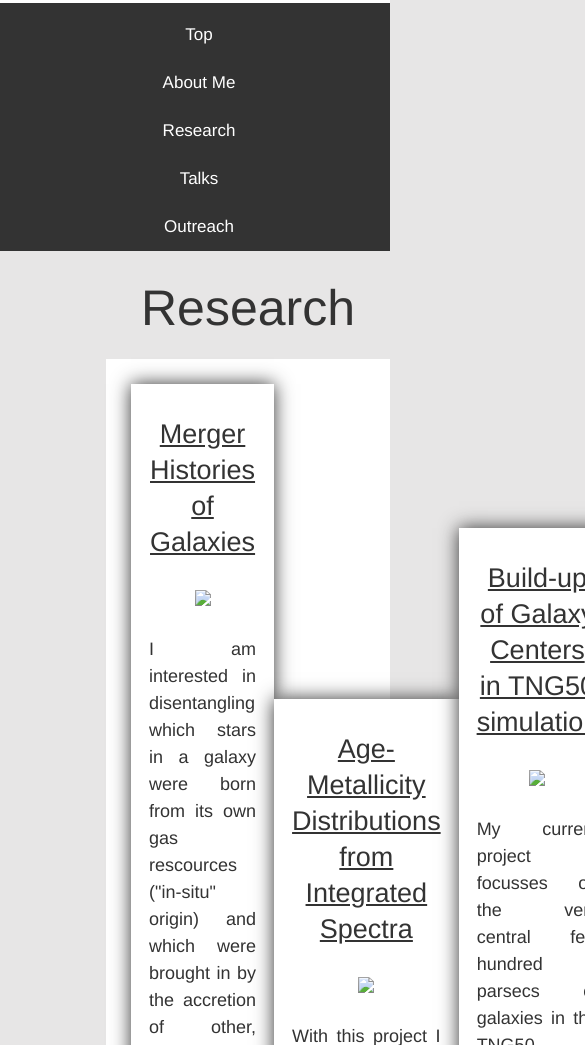
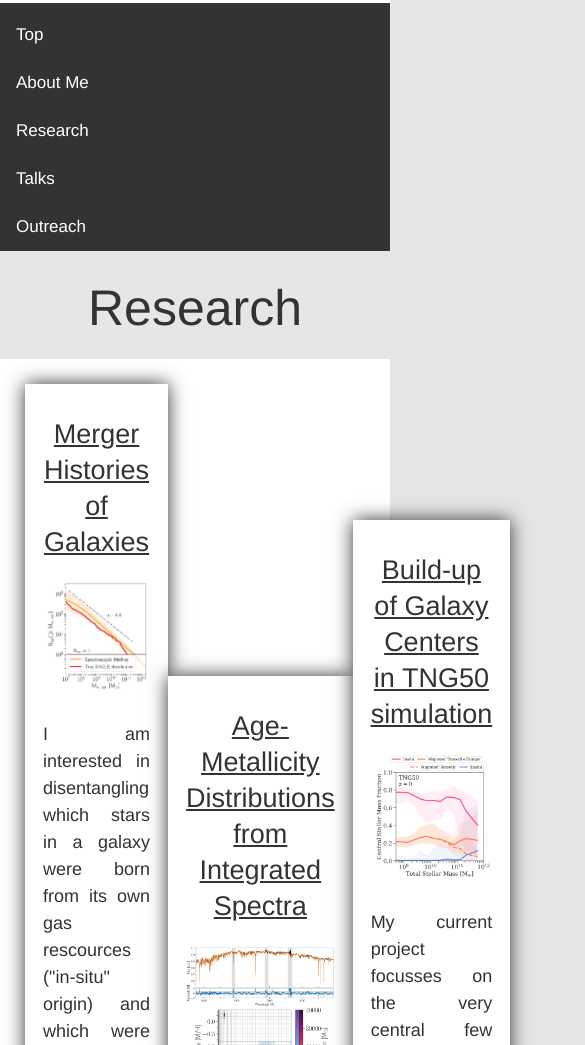
Before and after one commit to boeckera/boeckera.github.io, a plain HTML site: page index.html in a window 390 px wide. Shown: the part 2073-3118 px from the top of the page, 585 px wide, since content can reach past the window. Drawn offline with Linux system fonts and the light colour scheme.

Commit message:
Add files via upload

```diff
--- a/index.html
+++ b/index.html
@@ -31,6 +31,7 @@ img{
   }
   .image{
     flex-basis: 20%;
+    flex-wrap: wrap;
   }
   .text{
     width: 40%;
@@ -47,6 +48,7 @@ img{
     padding-bottom: 5px;
     margin-left: 106px;
   }
+
   #topnav{
     /*background-color: #333;
     overflow: hidden;
@@ -67,6 +69,7 @@ img{
     display: block;
     animation: fadeIn ease 5s;
   }
+
   #topnav a{
     /*float: left;
     color: #333;
@@ -81,6 +84,7 @@ img{
     background-color: #333;
     display: block;
   }
+
   #topnav a:hover{
     background-color: #E7E6E6;
     color: black;
@@ -98,14 +102,9 @@ img{
       position: relative;
     }
     #topnav a {float: left;}
-    /*div.content {margin-left: 0;}*/
-  }
-
-  /* On screens that are less than 400px, display the bar vertically, instead of horizontally */
-  @media screen and (max-width: 400px) {
-    #topnav a {
-      text-align: center;
-      float: none;
+    .page {
+      width: 100%;
+      margin-left: 0px;
     }
   }
 
@@ -257,7 +256,7 @@ img{
   <div class="container2">
   <a href="aboutmergerhistories.html">
       <h2 style="text-align: center; text-decoration: underline;">Merger Histories of Galaxies</h2>
-      <img src="satellitemassfunction.pdf" width=400px>
+      <img src="satellitemassfunction.png" width=400px>
       <p style="text-align: justify; line-height: 150%;font-size: 18px;"> I am interested in disentangling which stars in a galaxy were born from its own gas rescources ("in-situ" origin)
         and which were brought in by the accretion of other, smaller galaxies ("ex-situ" origin). The in-situ or ex-situ origin of stellar populations inside
          a galaxy are imprinted on their properties such as their age or metallicity. We can measure such properties from integrated light spectra and recover
@@ -271,7 +270,7 @@ img{
   <div class="container2">
   <a href="aboutagemetallicitydistributions.html">
       <h2 style="text-align: center; text-decoration: underline;">Age-Metallicity Distributions from Integrated Spectra</h2>
-      <img src="compare_single_integrated_3.pdf" width=400px>
+      <img src="compare_single_integrated_3.png" width=400px>
       <p style="text-align: justify; line-height: 150%;font-size: 18px;"> With this project I show that we are able to recover the distributions of ages and metallicities of stellar populations from a single integrated spectrum
          in agreement with resolved measurements. Whereas the latter is often thought of to be more reliable, it can only be applied to a few nearby systems. Therefore, it is crucial that
          we develop and test methods that can ultimately provide us with the same information about an object's stellar population content using integrated light alone.</p>
@@ -283,7 +282,7 @@ img{
   <div class="container2">
   <a href="aboutcentersintng.html">
       <h2 style="text-align: center; text-decoration: underline;">Build-up of Galaxy Centers in TNG50 simulation</h2>
-      <img src="central_mass.pdf" width=400px>
+      <img src="central_mass.png" width=400px>
       <p style="text-align: justify; line-height: 150%;font-size: 18px;">My current project focusses on the very central few hundred parsecs of galaxies in the TNG50 simulations. With such simulations, we
       can track back stars in time and determine where they were born and what properties they have. I categorize stars depending on whether they were born inside the center
       and remain there throughout their life ("in-situ"), were born somewhere else inside the galaxy and then moved to center ("migrated") or if they were brought in from the
```
Also changed, not shown: aboutagemetallicitydistributions.html (+1 -1 lines), aboutmergerhistories.html (+1 -1 lines), central_mass.png (added), compare_single_integrated_2.png (added), compare_single_integrated_3.png (added), method_poster_plot.png (added), satellitemassfunction.png (added).
